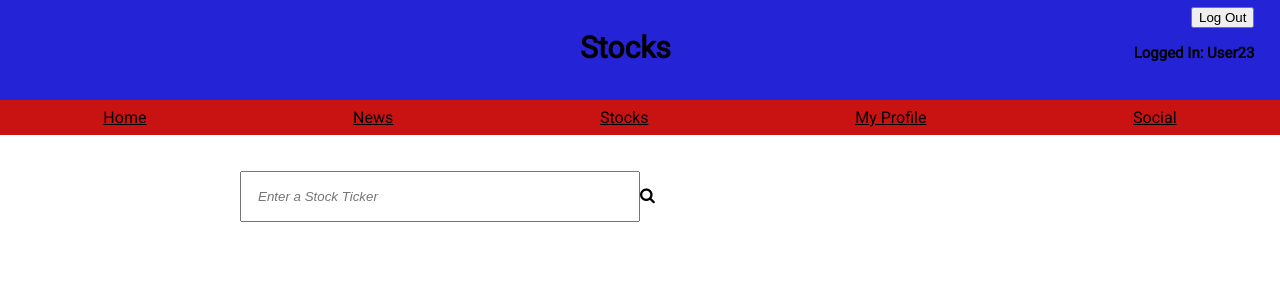
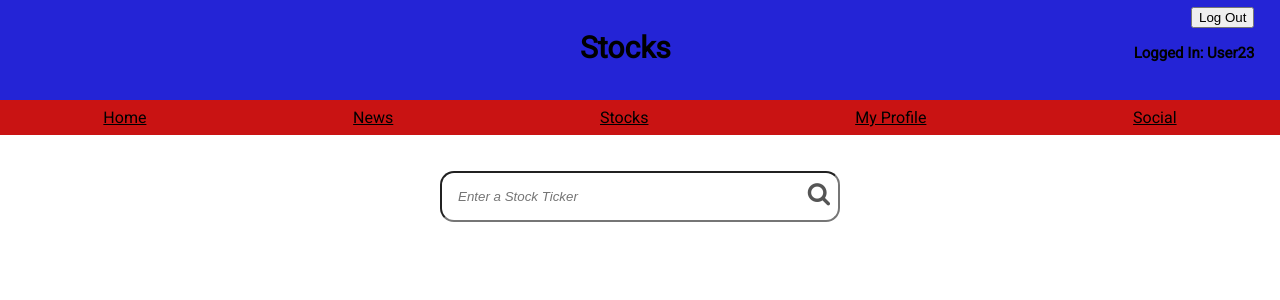
Before and after one commit to dls197/StockApp, a React (Create React App) app in the folder marketview/: page /stocks in a window 1280 px wide. Shown: the top 300 px of the page. Built offline with nearby package versions, Linux system fonts and the light colour scheme; no server answers.

Commit message:
finished styling search bar

```diff
--- a/marketview/src/components/Stocks.js
+++ b/marketview/src/components/Stocks.js
@@ -22,7 +22,7 @@ function Stocks({ logOut, username }) {
                             setSearchTerm(event.target.value)
                          }}
                      />
-                        <i class="fa fa-search" aria-hidden="true"/>
+                        <i className = {"fa fa-search searchIcon"} aria-hidden="true"/>
                     </div>
                 </div>
             </body>
--- a/marketview/src/css/Stocks.css
+++ b/marketview/src/css/Stocks.css
@@ -5,6 +5,8 @@
 }
 
 .inputBox {
+    display: flex;
+    justify-content: center;
     position: relative;
 }
 
@@ -15,4 +17,13 @@
     font-style: italic;
     box-sizing: border-box;
     outline: none;
+    border-radius: 14px;
 }
+
+.searchIcon {
+    position: absolute;
+    top: 10px;
+    right: 210px;
+    font-size: 24px;
+    color: #555;
+}
```
